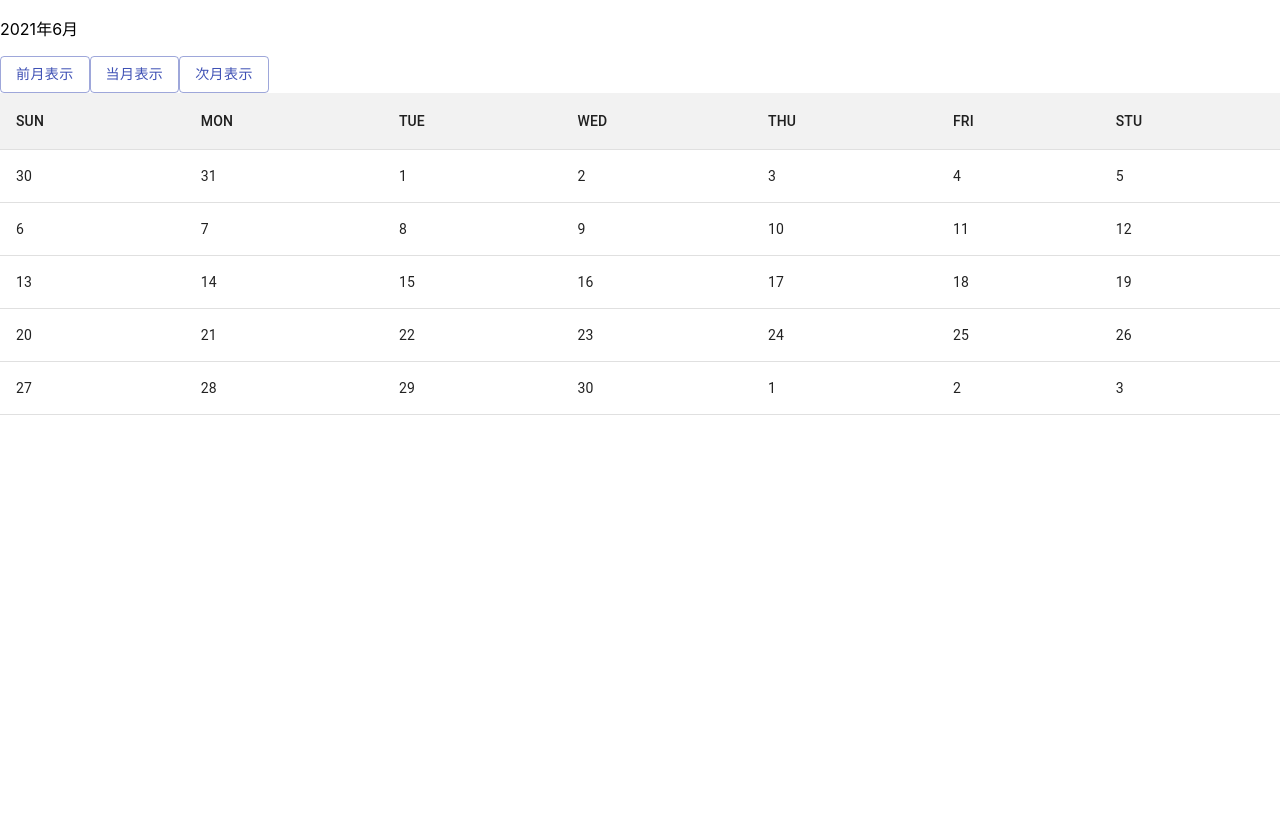
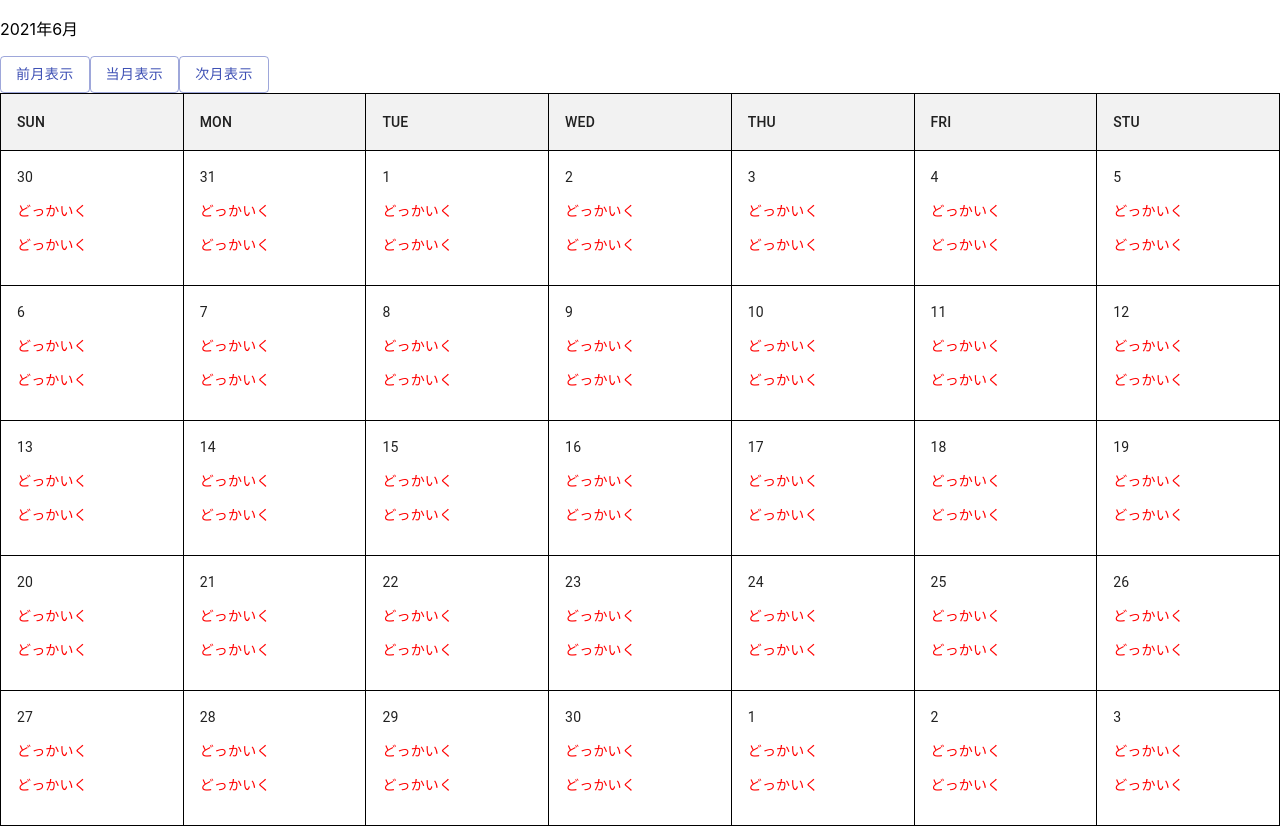
Before and after one commit to cawauchi6204/react-calendar, a React (Create React App) app: page / in a window 1280 px wide. Before the commit the page ends 800 px from the top, so only its background shows below. Built offline with nearby package versions, Linux system fonts and the light colour scheme.

Commit message:
カレンダー見た目部分完成

```diff
--- a/src/Calendar.tsx
+++ b/src/Calendar.tsx
@@ -2,14 +2,17 @@ import {
   useEffect,
   useState
 } from 'react'
-import Button from '@material-ui/core/Button'
-import Box from '@material-ui/core/Box'
-import Table from '@material-ui/core/Table'
-import TableContainer from '@material-ui/core/TableContainer'
-import TableHead from '@material-ui/core/TableHead'
-import TableBody from '@material-ui/core/TableBody'
-import TableRow from '@material-ui/core/TableRow'
-import TableCell from '@material-ui/core/TableCell'
+import {
+  Box,
+  Button,
+  Modal,
+  Table,
+  TableBody,
+  TableCell,
+  TableContainer,
+  TableHead,
+  TableRow,
+} from '@material-ui/core'
 
 type Plan = {
   day: number,
@@ -22,18 +25,10 @@ type Plan = {
   ]
 }
 
-const Square = (_props: any) => {
-  const children = _props.children
-  return (
-    <Box>
-      {children}
-    </Box>
-  )
-}
-
 const Calendar = () => {
   const week = ["SUN", "MON", "TUE", "WED", "THU", "FRI", "STU"]
   const [calendar, setCalendar] = useState<Plan[][]>([])
+  const [is_modal_open, setIsModalOpen] = useState(false)
   console.log(JSON.stringify(calendar))
   const [date, setDate] = useState(new Date())
   const year = date.getFullYear()
@@ -139,7 +134,6 @@ const Calendar = () => {
   }
   return (
     <>
-      <Square />
       <p>{year}年{month}月</p>
       <Button
         variant="outlined"
@@ -169,7 +163,7 @@ const Calendar = () => {
               {
                 week.map((_day: string, _column_num: number) => {
                   return (
-                    <TableCell key={_column_num}>
+                    <TableCell key={_column_num} style={{ border: '1px solid black' }}>
                       {_day}
                     </TableCell>
                   )
@@ -183,8 +177,16 @@ const Calendar = () => {
                 <TableRow key={_row_num}>
                   {
                     _week_row.map(_date => (
-                      <TableCell>
+                      <TableCell
+                        style={{
+                          border: '1px solid black',
+                          cursor:'pointer'
+                        }}
+                        onClick={() => { setIsModalOpen(true) }}
+                      >
                         {_date.day}
+                        <p style={{ color: _date.plans![0].plan_color }}>{_date.plans![0].plan_title}</p>
+                        <p style={{ color: _date.plans![0].plan_color }}>{_date.plans![0].plan_title}</p>
                       </TableCell>
                     ))
                   }
@@ -194,6 +196,18 @@ const Calendar = () => {
           </TableBody>
         </Table>
       </TableContainer>
+      <Modal
+        open={is_modal_open}
+        onClose={() => setIsModalOpen(false)}
+        aria-labelledby="simple-modal-title"
+        aria-describedby="simple-modal-description"
+      >
+        <Box>
+          hgehogenh
+          hgoehgoe
+          ghoegen
+        </Box>
+      </Modal>
     </>
   )
 }
```
